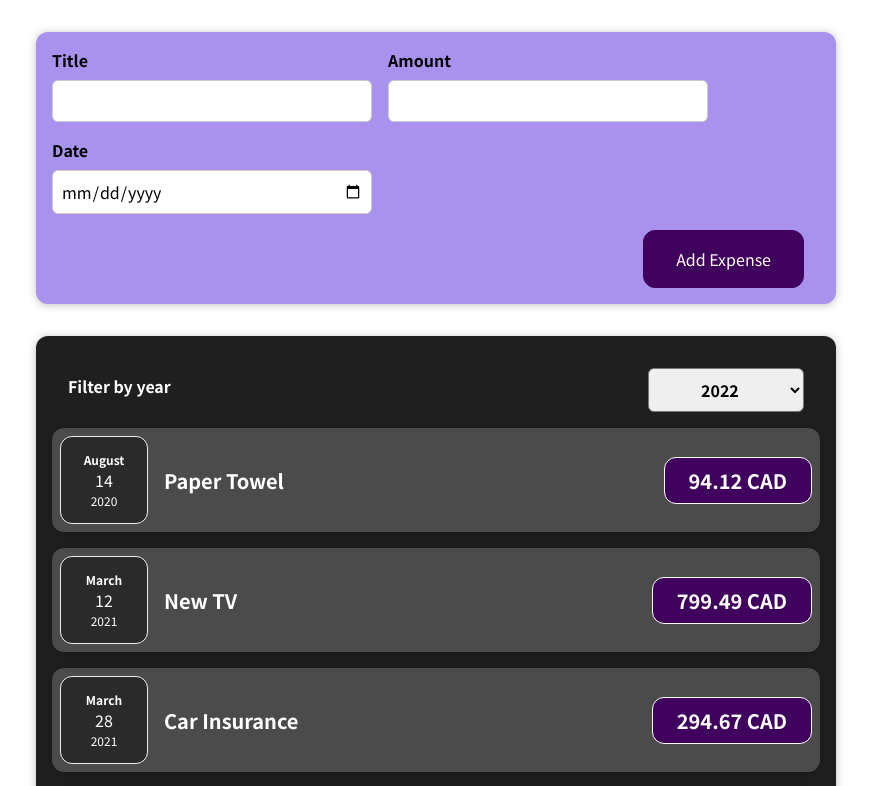
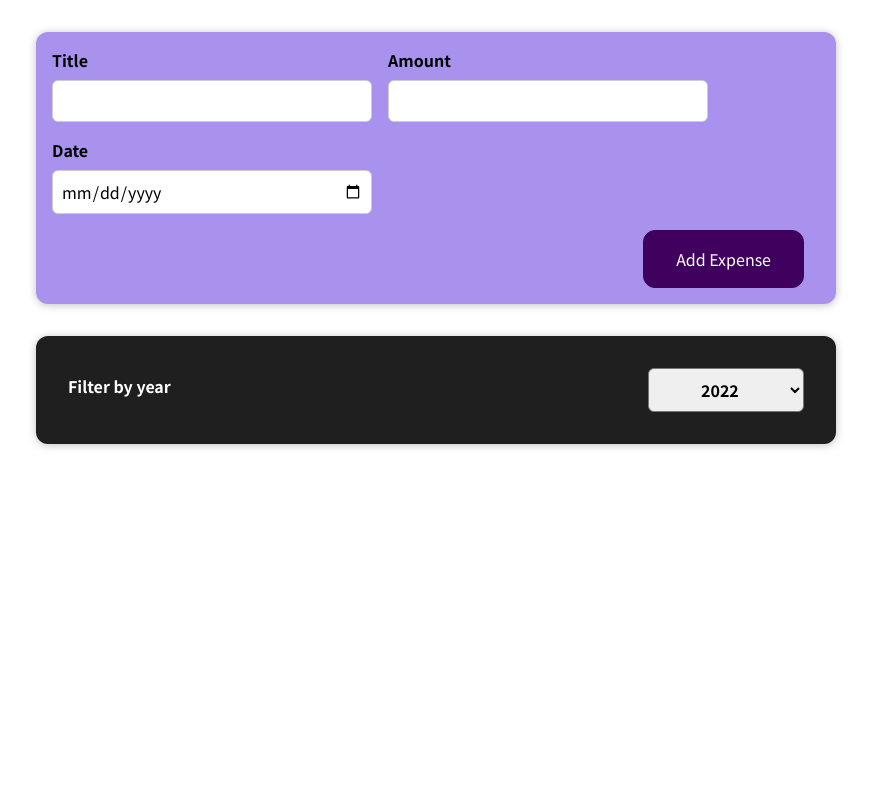
Before and after one commit to MoomenEltelbany/Expense-Project-React, a React (Create React App) app: page / in a window 1280 px wide. Shown: the top 786 px of the page, without its empty margins (204-1075 px from the left). Built offline with nearby package versions, Linux system fonts and the light colour scheme.

Commit message:
Adding filteredExpense
Added a function to filter the expense depending on the year

```diff
--- a/src/components/Expenses/Expenses.js
+++ b/src/components/Expenses/Expenses.js
@@ -11,6 +11,10 @@ const Expenses = (props) => {
     const filterChangedHandler = (selectedYear) => {
         setFilteredYear(selectedYear);
     };
+
+    const filteredExpense = props.items.filter((expense) => {
+        return expense.date.getFullYear().toString() === filteredYear;
+    });
     return (
         <>
             <Card className="expenses">
@@ -18,7 +22,7 @@ const Expenses = (props) => {
                     selected={filteredYear}
                     onChangeFilter={filterChangedHandler}
                 />
-                {props.items.map((expense) => (
+                {filteredExpense.map((expense) => (
                     <ExpenseItem
                         key={expense.id}
                         title={expense.title}
```
